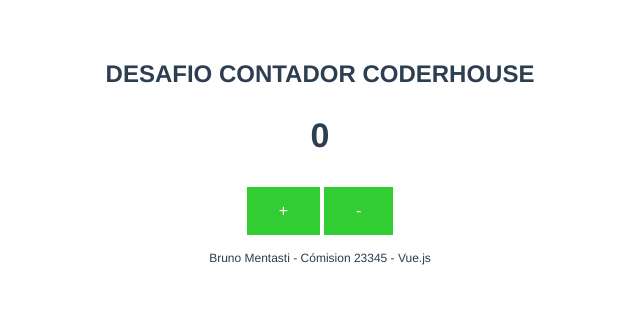
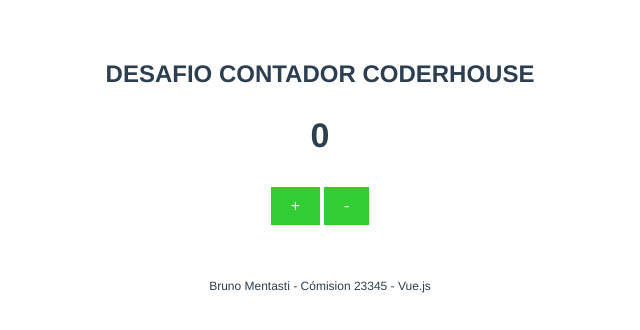
Before and after one commit to bmentasti/desafio-bruno-mentasti-contador, a Vue app: page / in a window 1280 px wide. Shown: the top 330 px of the page, without its empty margins (320-960 px from the left). Built offline with nearby package versions, Linux system fonts and the light colour scheme.

Commit message:
ultimos retoques previo entrega

```diff
--- a/src/components/Contador.vue
+++ b/src/components/Contador.vue
@@ -37,6 +37,7 @@ h2 {
   text-transform: uppercase;
 }
 p {
+  margin: 50px;
   font-family: Avenir, Helvetica, Arial, sans-serif;
   font-size: 12px;
 }
@@ -48,7 +49,7 @@ button {
   background-color: limegreen;
   border: none;
   color: white;
-  padding: 15px 32px;
+  padding: 10px 20px;
   text-align: center;
   text-decoration: none;
   display: inline-block;
@@ -61,6 +62,4 @@ button {
 button:hover {
   box-shadow: 0 12px 16px 0 rgba(0,0,0,0.24), 0 17px 50px 0 rgba(0,0,0,0.19);
 }
-
-
 </style>
```
